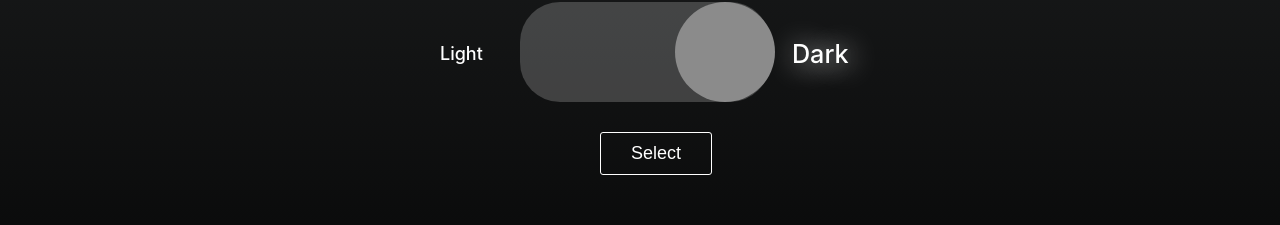
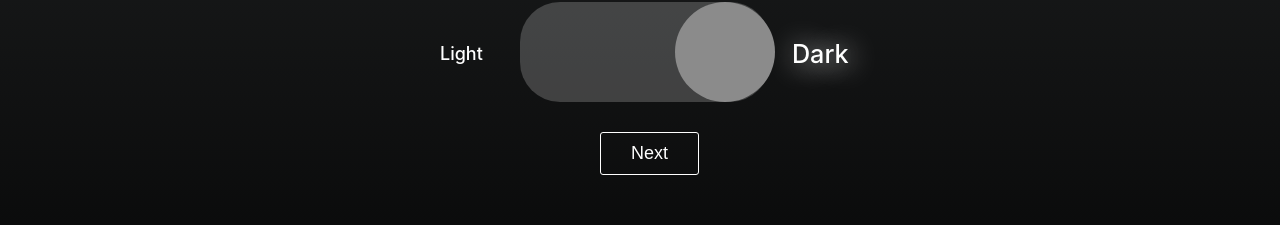
Before and after one commit to shiraazAh/cardo, a React (Create React App) app: page / in a window 1280 px wide. Shown: the part 323-548 px from the top of the page. Built offline with nearby package versions, Linux system fonts and the light colour scheme.

Commit message:
New Addition: Described in description
1) Added new input to type in user name; 2) Added exit animations; 3) Add context api to pass user name;

```diff
--- a/src/components/cards/card.js
+++ b/src/components/cards/card.js
@@ -1,4 +1,5 @@
-import React, {useState} from "react"
+import React, {useContext} from "react"
+import NameContext from "../../context/context"
 import styles from "./cards.module.css"
 import logoBrown from "../../assets/cardLogos/logoforbrown.png"
 import logoBlue from "../../assets/cardLogos/logoforblue.png"
@@ -6,11 +7,13 @@ import logoViolet from "../../assets/cardLogos/logoforviolet.png"
 
 const creditCard = React.forwardRef((props, ref) => {
 
+    const userName = useContext(NameContext)
+
     return(
     props.brown ? <div ref={ref}>
         <div className={props.startAnimation ? `${styles.cardBrown} ${styles.animationBrown}` : styles.cardBrown}>
             <img className={styles.logoBrown} src={logoBrown} alt="master card"></img>
-            <p className={styles.cardHolder}>SHIRAAZ &nbsp; AHAMMED</p>
+            <p className={styles.cardHolder}>{userName}</p>
             <p className={styles.cardAmount}>$5,750,20</p>
             <p className={styles.cardNumber}>5282 3456 7890 1289</p>
             <p className={styles.cardDate}>9/25</p>
@@ -19,7 +22,7 @@ const creditCard = React.forwardRef((props, ref) => {
     props.blue ? <div ref={ref}>
         <div className={props.startAnimation ? `${styles.cardBlue} ${styles.animationBlue}` : styles.cardBlue}>
             <img className={styles.logoBrown} src={logoBlue} alt="master card"></img>
-            <p className={`${styles.cardHolder} ${styles.textWhite}`}>SHIRAAZ &nbsp; AHAMMED</p>
+            <p className={`${styles.cardHolder} ${styles.textWhite}`}>{userName}</p>
             <p className={`${styles.cardAmount} ${styles.textWhite}`}>$2,750,20</p>
             <p className={`${styles.cardNumber} ${styles.textWhite}`}>4163 1863 6740 4520</p>
             <p className={`${styles.cardDate} ${styles.textWhite}`}>1/22</p>
@@ -28,7 +31,7 @@ const creditCard = React.forwardRef((props, ref) => {
     props.violet ? <div ref={ref}>
         <div className={props.startAnimation ? `${styles.cardViolet} ${styles.animationViolet}` : styles.cardViolet}>
             <img className={styles.logoBrown} src={logoViolet} alt="master card"></img>
-            <p className={`${styles.cardHolder} ${styles.textWhite}`}>SHIRAAZ &nbsp; AHAMMED</p>
+            <p className={`${styles.cardHolder} ${styles.textWhite}`}>{userName}</p>
             <p className={`${styles.cardAmount} ${styles.textWhite}`}>$7,750,20</p>
             <p className={`${styles.cardNumber} ${styles.textWhite}`}>6532 1579 3456 5356</p>
             <p className={`${styles.cardDate} ${styles.textWhite}`}>13/27</p>
--- /dev/null
+++ b/src/context/context.js
@@ -0,0 +1,5 @@
+import React from 'react'
+
+const NameContext = React.createContext();
+
+export default NameContext
--- a/src/screen/startScreen.js
+++ b/src/screen/startScreen.js
@@ -1,5 +1,11 @@
 import React, { useRef, useEffect, useState } from "react";
-import { motion, useMotionValue, useTransform } from "framer-motion";
+import NameContext from "../context/context";
+import {
+  motion,
+  useMotionValue,
+  useTransform,
+  AnimatePresence,
+} from "framer-motion";
 import DesktopVersion from "./DesktopVersion";
 import IphoneXLayout from "../assets/iPhone X - Silver.png";
 import "../App.css";
@@ -7,6 +13,8 @@ import "../App.css";
 const StartScreen = () => {
   const [isDarkTheme, setIsDarkTheme] = useState(true);
   const [themeSelected, setThemeSelected] = useState(false);
+  const [userName, setUserName] = useState("");
+  const [nameGiven, setNameGiven] = useState("");
 
   const x = useMotionValue(80);
   const xInput = [-80, 0, 80];
@@ -54,14 +62,24 @@ const StartScreen = () => {
     }
   };
 
+  const handleInput = (e) => {
+    let value = e.target.value;
+    setUserName(value);
+  };
+
+  const handleName = () => {
+    setNameGiven(true);
+  };
+
   return (
+    <NameContext.Provider value={userName}>
+      <motion.div className="startScreen-container" style={{ background }}>
+        <AnimatePresence>
+          {!themeSelected && !nameGiven && (
+            <motion.div key="select-theme" initial={{opacity: 0}} animate={{opacity: 1}} exit={{opacity: 0}}>
               <motion.div
-      className="startScreen-container"
-      style={{ background }}
-    >
-    {!themeSelected ? (
-      <>
-        <motion.div className="startScreen-header" style={{ color }}>
+                className="startScreen-header"
+                style={{ color }}>
                   Select a theme
               </motion.div>
               <motion.p
@@ -91,20 +109,54 @@ const StartScreen = () => {
               </motion.p>
               <motion.button
                 className="startScreen-button"
-          whileHover={{ scale: 1.1, boxShadow: "1px 1px 10px #aaa" }}
                 onClick={() => setThemeSelected(true)}
                 style={{ border, color }}
               >
-          Select
+                Next
               </motion.button>
-      </>
-      ) : (
-        <motion.div className="App example" style={{opacity: 0}} animate={{opacity:1}} transition={{duration: 0.5, delay: 0.3}}>
-          <img className="iPhoneX-layout" src={IphoneXLayout}></img>
-          <DesktopVersion />
             </motion.div>
           )}
+        </AnimatePresence>
+        <AnimatePresence>
+          {themeSelected && !nameGiven && (
+              <motion.div key="select-theme" initial={{opacity: 0}} animate={{opacity: 1}} transition={{delay: 0.5}} exit={{opacity: 0}}>
+              <motion.div
+              className="startScreen-name-header" style={{ color }}>
+                Enter the name you want shown on the cards
               </motion.div>
+              <motion.input
+                className={`startScreen-input ${
+                  isDarkTheme ? "input-dark" : "input-light"
+                }`}
+                onChange={handleInput}
+                type="text"
+                style={{ border, color }}
+              ></motion.input>
+              <motion.button
+                className="startScreen-name-button"
+                onClick={() => handleName()}
+                style={{ border, color }}
+              >
+                Start
+              </motion.button>
+            </motion.div>
+          )}
+        </AnimatePresence>
+        <AnimatePresence>
+          {themeSelected && nameGiven && (
+            <motion.div
+              className="App example"
+              style={{ opacity: 0 }}
+              animate={{ opacity: 1 }}
+              transition={{ duration: 0.5, delay: 0.3 }}
+            >
+              <img className="iPhoneX-layout" src={IphoneXLayout}></img>
+              <DesktopVersion userName={userName} />
+            </motion.div>
+          )}
+        </AnimatePresence>
+      </motion.div>
+    </NameContext.Provider>
   );
 };
 
```
Lines whose indentation alone changed are shown as unchanged.
